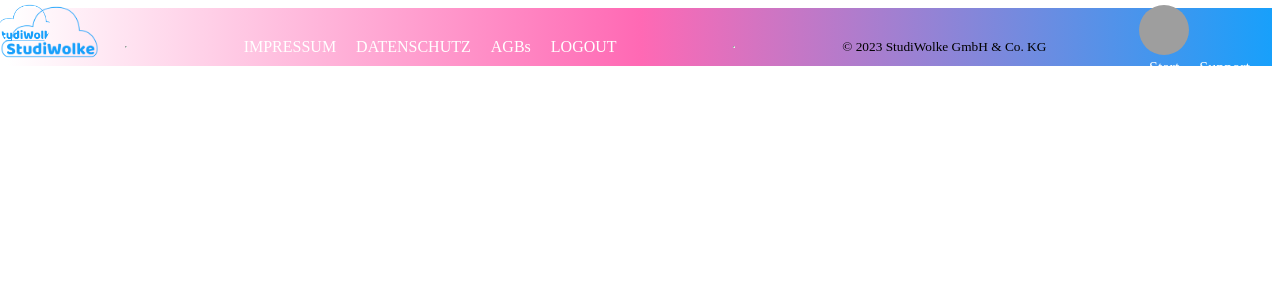
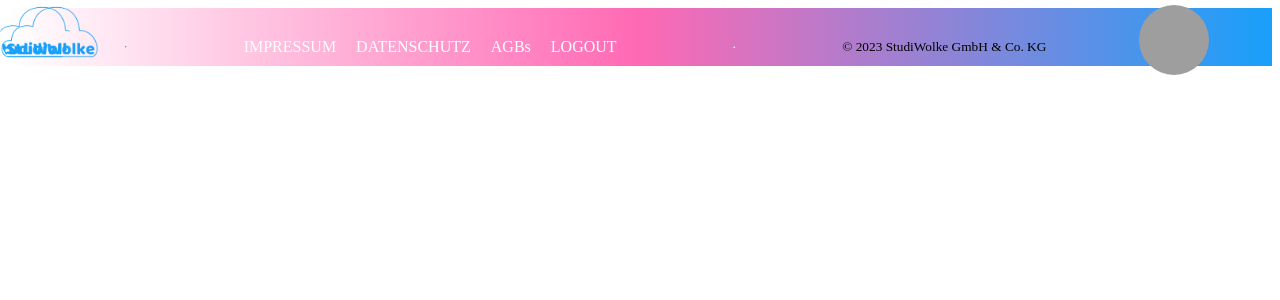
Before and after one commit to liahR/StudiWolke, a PHP site: page /StudiWolke/frontend/public/agbs.php in a window 1280 px wide. Shown: the top 300 px of the page. Run offline with PHP 8.4, Linux system fonts and the light colour scheme; the visitor is signed in with stand-in values (Sample User, id 1); tables that the repository leaves empty or names only in its code hold one stand-in row (values such as "Sample post"); grey boxes are pictures that could not be loaded.

Commit message:
Update allgemein.css

```diff
--- a/public_html/StudiWolke/frontend/public/allgemein.css
+++ b/public_html/StudiWolke/frontend/public/allgemein.css
@@ -23,8 +23,8 @@
 }
 
 .profilbild img {
-  width: 50px;
-  height: 50px;
+  width: 70px;
+  height: 70px;
   object-fit: cover;
   border-radius: 50%;
 }
@@ -32,11 +32,8 @@
 /* Überschriften + Texte */
 @import url('https://fonts.googleapis.com/css2?family=Baloo+2:wght@800&display=swap');
 @import url('https://fonts.googleapis.com/css2?family=Baloo+2:wght@800&family=Source+Sans+Pro:wght@300&display=swap');
-h1 {
-  font-family: 'Baloo 2', cursive;
-  color: #18A0FB;
-  }
 
+  h1,
   h2,
   h3,
   h4,
```
